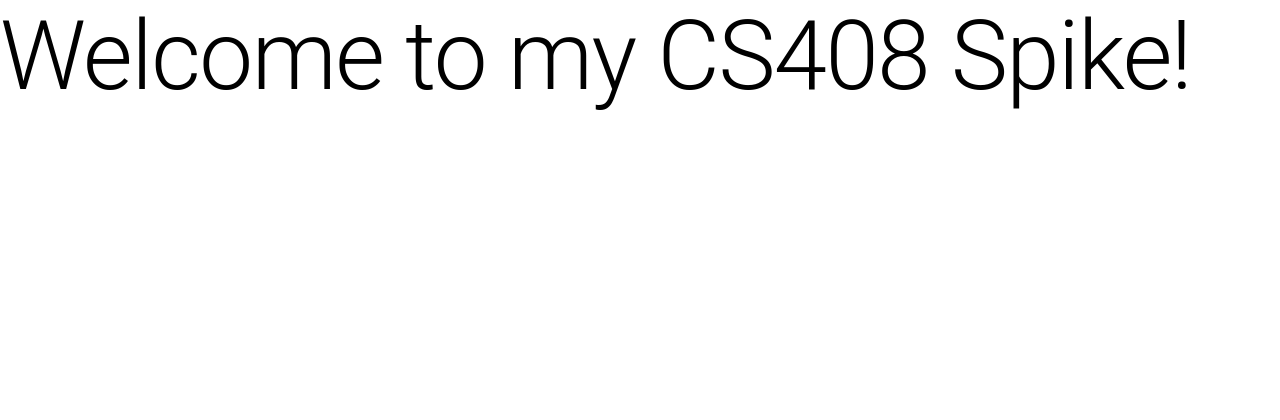
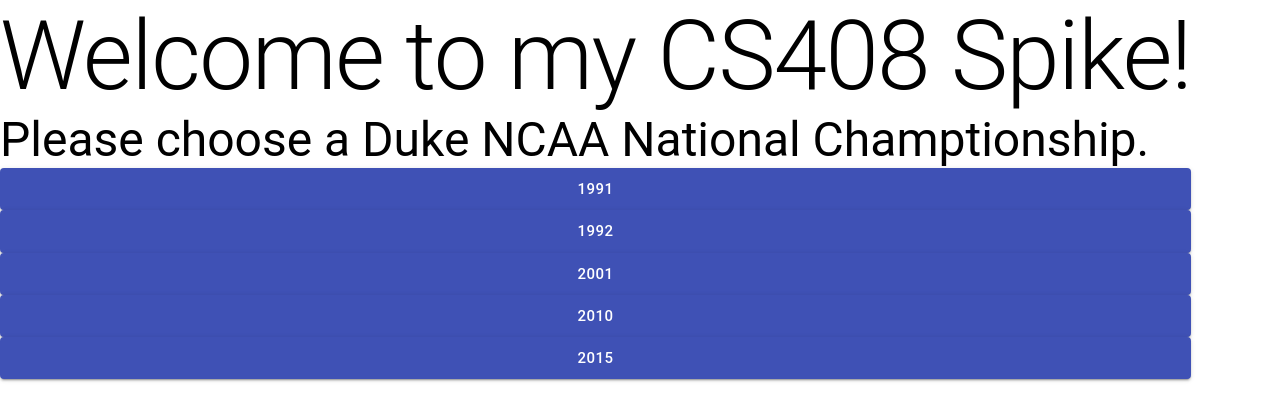
Before and after one commit to ericdoppelt/CS408Spike, a React (Create React App) app in the folder frontend/: page / in a window 1280 px wide. Shown: the top 420 px of the page. Built offline with nearby package versions, Linux system fonts and the light colour scheme.

Commit message:
added a single route to /1991 to have multiple pages

```diff
--- a/frontend/src/App.js
+++ b/frontend/src/App.js
@@ -1,12 +1,15 @@
 import React from 'react';
 import {BrowserRouter, Route} from 'react-router-dom';
 import HomePage from './Home/HomePage';
+import Championship1991 from './Championships/Championship1991';
+
 
 function App() {
   return (
       <BrowserRouter>
         <div className='App' style={{display: 'flex', width:'100%'}}>
           <Route path="/" exact component={HomePage}/>
+          <Route path="/1991" exact component={Championship1991}/>
         </div>
       </BrowserRouter>
     );
--- /dev/null
+++ b/frontend/src/Championships/Championship1991.js
@@ -0,0 +1,13 @@
+import React from 'react';
+import {Route} from 'react-router-dom';
+import {Typography} from '@material-ui/core';
+
+function Championship1991(props) {
+    return(
+        <div>
+            <Typography variant="h1"> Made it!</Typography>
+        </div>
+    );
+}
+
+export default Championship1991;
--- /dev/null
+++ b/frontend/src/Home/HomePage.css
@@ -0,0 +1,3 @@
+.yearButton {
+    height: '100px';
+}
--- a/frontend/src/Home/HomePage.js
+++ b/frontend/src/Home/HomePage.js
@@ -1,13 +1,35 @@
 import React from 'react';
-import {Route} from 'react-router-dom';
+import {Link} from 'react-router-dom';
 import {Button, Typography} from '@material-ui/core';
-
+import './HomePage.css';
 function HomePage(props) {
     return(
         <div>
             <Typography variant="h1"> Welcome to my CS408 Spike!</Typography>
+            <Typography variant="h3"> Please choose a Duke NCAA National Champtionship.</Typography>
+            {createButtonYear(1991)}
+            {createButtonYear(1992)}
+            {createButtonYear(2001)}
+            {createButtonYear(2010)}
+            {createButtonYear(2015)}
         </div>
     );
 }
 
+function createButtonYear(year) {
+    return(
+        <Link to={"/" + year}>
+            <Button
+              fullWidth
+              variant='contained'
+              color='primary'
+              size='large'
+              className='yearButton'
+              >
+              {year}
+            </Button>
+        </Link>
+    );
+}
+
 export default HomePage;
```
